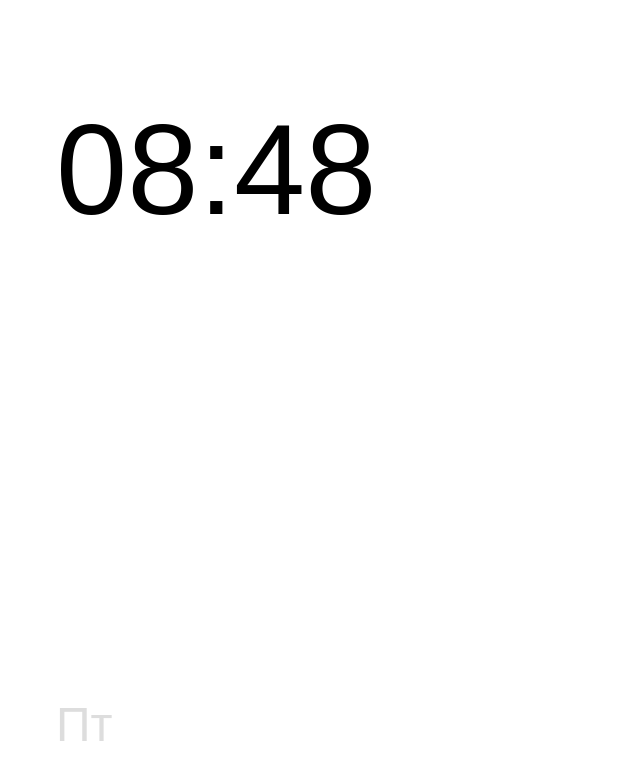
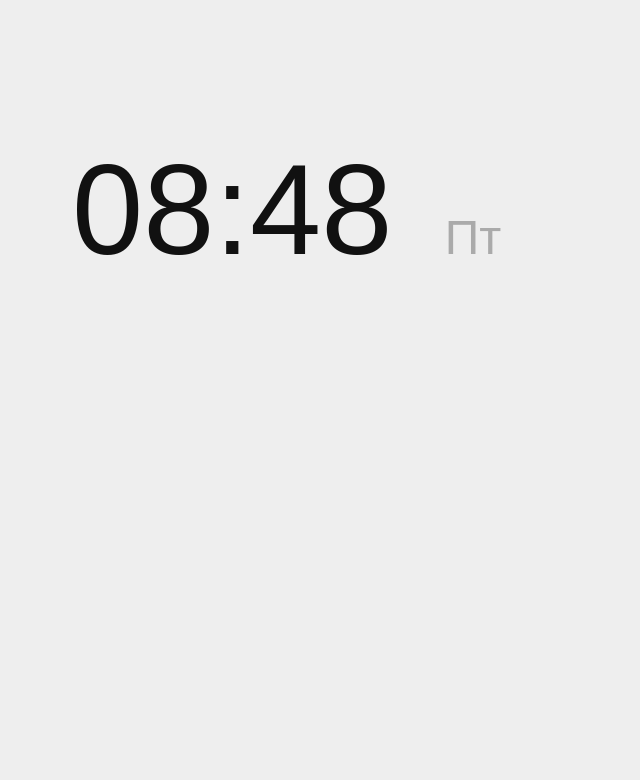
Before and after one commit to reo7sp/time, a plain HTML site: page index.html in a window 1280 px wide. Shown: the whole page, without its empty margins (0-640 px from the left). Drawn offline with Linux system fonts and the light colour scheme.

Commit message:
Less contast

```diff
--- a/index.html
+++ b/index.html
@@ -4,30 +4,32 @@
     <title>time.reo7sp.ru</title>
     <meta charset="utf-8">
     <style>
+      body, html {
+        background-color: #eee;
+        font-family: sans-serif;
+      }
+
       #time {
+        display: inline-block;
+        color: #111;
         font-size: 128px;
-        font-family: sans-serif;
         margin: 0;
-        margin-top: 96px;
-        margin-left: 48px;
+        margin-top: 128px;
+        margin-left: 64px;
       }
 
       #weekday {
+        display: inline-block;
+        color: #aaa;
         font-size: 48px;
-        font-family: sans-serif;
-        color: #ddd;
-        margin: 0;
-        margin-bottom: 48px;
         margin-left: 48px;
-        position: absolute;
-        bottom: 0;
       }
     </style>
   </head>
 
   <body>
-    <p id="time">Enable javascript to view time.</p>
-    <p id="weekday"></p>
+    <div id="time">Enable javascript to view time.</div>
+    <div id="weekday"></div>
 
     <script>
       var timeEl = document.getElementById("time");
```
